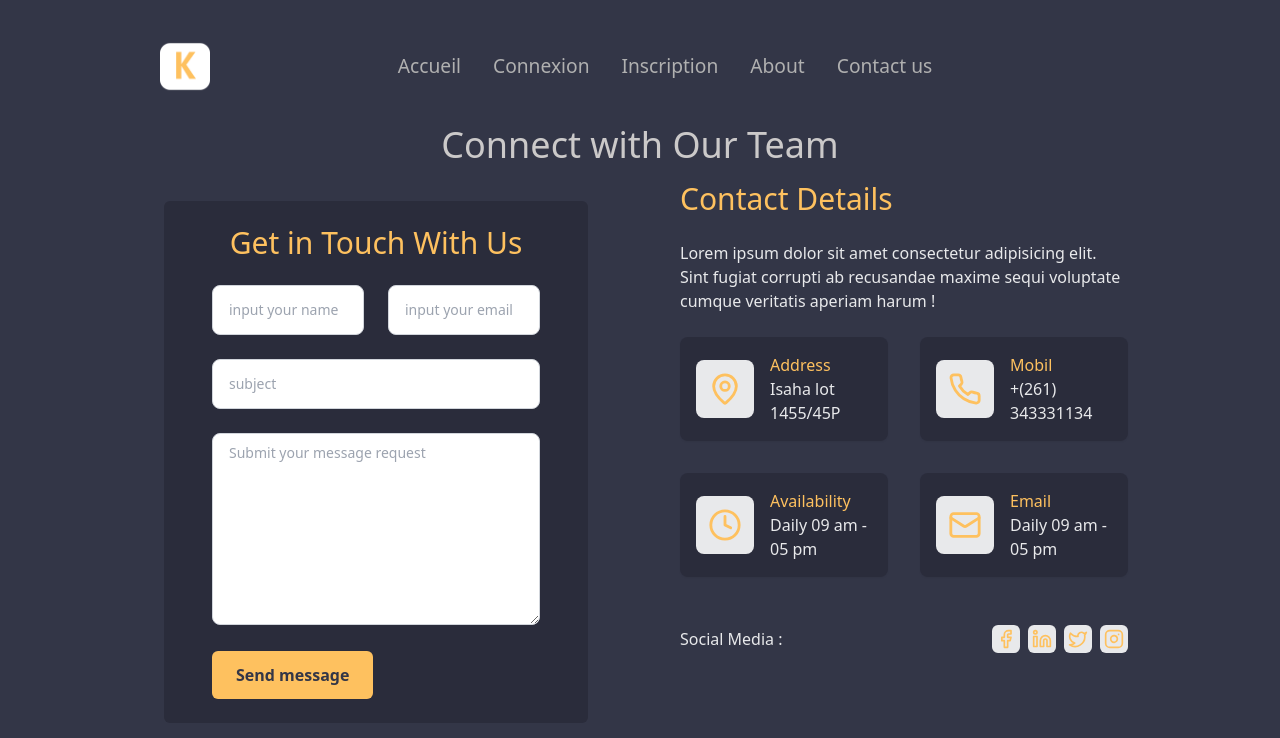
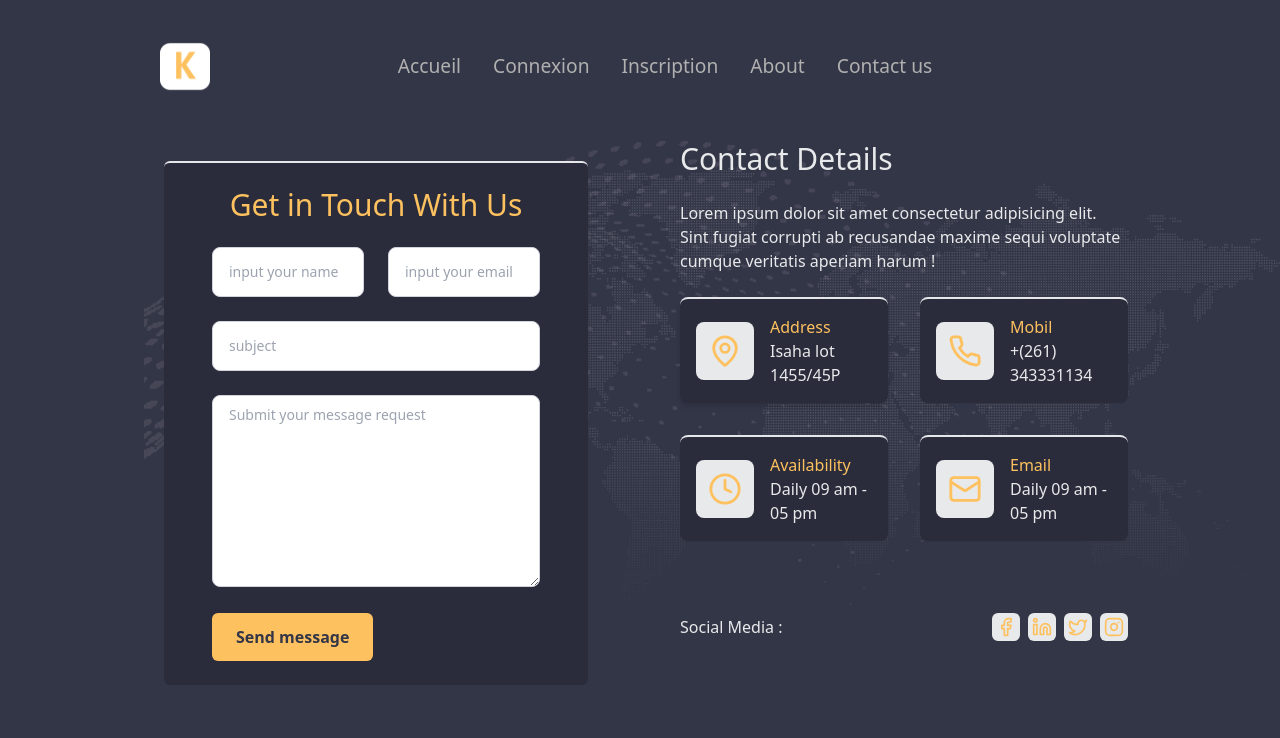
Before and after one commit to SCPR-Groupe/leFront, a React (Vite) app: page /contact in a window 1280 px wide. Shown: the top 738 px of the page. Built offline with nearby package versions, Linux system fonts and the light colour scheme.

Commit message:
plus de midification

```diff
--- a/src/page/Page_ACCES_PUBLIC/About.jsx
+++ b/src/page/Page_ACCES_PUBLIC/About.jsx
@@ -1,8 +1,12 @@
-import React from 'react'
+import React, { useEffect } from 'react'
+import functionFade from '../../PurJs/FunctionContactJs'
 
 const About = () => {
+  useEffect(() => {
+    functionFade('.ito', 10000)
+  }, [])
   return (
-    <div className='px-[10em]'>
+    <div className='px-[10em] '>
       {/* <div>
         <h1 className='text-[2rem]'>
           Team SCPR <br /> Un petit code change tout!
@@ -13,7 +17,7 @@ const About = () => {
         <img src='/public/images/about.jpg' className='w-[50vw] h-[]' />
       </div> */}
 
-      <div className='w-full flex'>
+      <div className='ito w-full flex'>
         <div className=' w-[29.5rem] h-[25rem] mt-[7rem] rounded'>
           <h1 className='text-[2rem] font-bold text-blanc'>
             TEAM SCPR <br /> Un petit code change tout!
@@ -29,9 +33,9 @@ const About = () => {
         </div>
 
         <div className=' w-[40rem] h-[28rem] rounded ml-[15vw] mt-[9rem]'>
-        <img src='/public/images/about.jpg' className='w-[50vw] h-[58vh] rounded-lg' />
+          <img src='/public/images/about.jpg' className='w-[50vw] h-[58vh] rounded-lg opacity-50 border-t-[5px]'  />
 
-        9</div>
+          </div>
 
 
         <img src='/public/photos_charlie/testimonials-left-dec.png' className='w-[70vw] h-[58vh] absolute opacity-10' />
--- a/src/page/Page_ACCES_PUBLIC/Accueil.jsx
+++ b/src/page/Page_ACCES_PUBLIC/Accueil.jsx
@@ -2,17 +2,22 @@
 import { useEffect } from "react";
 // import $ from "jquery";
 import { Facebook, Github, Linkedin, User, Warehouse } from 'lucide-react'
+import functionFade from "../../PurJs/FunctionContactJs";
 
 const Accueil = () => {
 
   useEffect(() => {
-    // $(".register").fadeIn(2000);
-  }, []);
+
+
+    functionFade('.qkory', 4000)
+
+
+}, [])
 
   return (
 
    <>
-   <div style={{background:"URL(font.png)",backgroundSize:"cover"}} className="w-[100%] h-[83vh] ml-[0vw] mt-[2vh] overflow-hidden">
+   <div style={{background:"URL(font.png)",backgroundSize:"cover"}} className="akory w-[100%] h-[83vh] ml-[0vw] mt-[2vh] overflow-hidden">
     <div className="rounded-full w-[10rem] h-[10rem] absolute bg-jaune mt-[60vh]"></div>
         <div className="w-[80%] h-[80vh] ml-[10vw] mt-[2vh]">
           <div className="mt-[15vh] ml-10">
--- a/src/page/Page_ACCES_PUBLIC/Contact.jsx
+++ b/src/page/Page_ACCES_PUBLIC/Contact.jsx
@@ -1,4 +1,4 @@
-import { useEffect } from 'react';
+import  { useEffect } from 'react';
 import { Phone, MapPin, Mail, Clock, Facebook, Linkedin, Twitter, Instagram } from 'lucide-react';
 import functionFade from '../../PurJs/FunctionContactJs';
 const Contact = () => {
@@ -13,11 +13,11 @@ const Contact = () => {
     return (
         <div className=' px-[0.6rem]  xl:px-[9rem] py-8 '>
             <div className='test2 hidden'>
-                <h1 className='text-4xl text-center text-[#cbc9c9]'>Connect with Our Team</h1>
+
             </div>
             <div className='  grid lg:grid-cols-2 gap-4 text-center sm:text-left sm:gap-16 pt-4  '>
                 <div className=' p-5'>
-                    <form action="" className='bg-[#2a2c3b] px-4 sm:px-12 py-6 rounded-md test2 hidden '>
+                    <form action="" className='bg-[#2a2c3b]  px-4 sm:px-12 py-6 rounded-md test2 hidden border-t-2 '>
                         <h1 className='text-3xl pb-6 text-jaune text-center'>Get in Touch With Us</h1>
                         <div className='grid  md:grid-cols-2 gap-6'>
                             <div className='col-span-1 '>
@@ -40,14 +40,14 @@ const Contact = () => {
                 </div>
                 <div className='  test2 hidden mx-2'>
                     <div>
-                        <h1 className='text-3xl pb-6 text-jaune '>Contact Details</h1>
+                        <h1 className='text-3xl pb-6 text-blanc '>Contact Details</h1>
                         <p className='text-blanc'>
                             Lorem ipsum dolor sit amet consectetur adipisicing elit. Sint fugiat corrupti ab recusandae maxime sequi voluptate cumque veritatis aperiam harum !
                         </p>
                     </div>
                     <div className='grid gap-8 pt-6 w-full md:grid-cols-2  xl:grid-cols-2 '>
                         {/* <div className='row-span-1 grid grid-cols-2 gap-10 '> */}
-                        <div className=' bg-[#2a2c3b] shadow-sm rounded-lg  p-4 flex items-center gap-4'>
+                        <div className=' bg-[#2a2c3b] shadow-md rounded-lg  p-4  flex  items-center gap-4  border-t-2'>
                             <div className='bg-blanc  rounded-lg flex items-center justify-center p-3'>
                                 <MapPin className='text-jaune' size={34} />
                             </div>
@@ -56,7 +56,7 @@ const Contact = () => {
                                 <p>Isaha lot 1455/45P</p>
                             </div>
                         </div>
-                        <div className='col-span-1 bg-[#2a2c3b] shadow-sm rounded-lg  gap-4 p-4 flex items-center'>
+                        <div className='col-span-1 bg-[#2a2c3b] shadow-sm rounded-lg  gap-4 p-4 flex items-center border-t-2  '>
                             <div className='bg-blanc   rounded-lg flex items-center justify-center p-3'>
                                 <Phone className='text-jaune' size={34} />
                             </div>
@@ -67,7 +67,7 @@ const Contact = () => {
                         </div>
                         {/* </div>
                         <div className='row-span-1 grid grid-cols-2 gap-10 '> */}
-                        <div className=' bg-[#2a2c3b] shadow-sm rounded-lg  gap-4 p-4 flex items-center'>
+                        <div className=' bg-[#2a2c3b] shadow-sm rounded-lg  gap-4 p-4 flex items-center border-t-2 '>
                             <div className='bg-blanc  rounded-lg flex items-center justify-center p-3'>
                                 <Clock className='text-jaune' size={34} />
                             </div>
@@ -76,7 +76,7 @@ const Contact = () => {
                                 <p>Daily 09 am - 05 pm</p>
                             </div>
                         </div>
-                        <div className=' bg-[#2a2c3b] shadow-sm rounded-lg  gap-4 p-4 flex items-center'>
+                        <div className=' bg-[#2a2c3b] shadow-sm rounded-lg  gap-4 p-4 flex items-center border-t-2  '>
                             <div className='bg-blanc   rounded-lg flex items-center justify-center p-3'>
                                 <Mail className='text-jaune' size={34} />
                             </div>
@@ -87,7 +87,7 @@ const Contact = () => {
                         </div>
                         {/* </div> */}
                     </div>
-                    <div className='flex items-center justify-between  pt-12'>
+                    <div className='flex items-center justify-between pt-6  mt-12'>
                         <div>
                             <h1 className='text-blanc'>Social Media :</h1>
                         </div>
@@ -107,8 +107,10 @@ const Contact = () => {
                         </div>
                     </div>
                 </div>
+
+            <img src='/public/photos_charlie/testimonials-left-dec.png' className='w-[70vw] h-[58vh] absolute opacity-10 -z-30' />
+            <img src='/public/photos_charlie/footer.png' className='w-[70vw] h-[58vh] absolute left-[30%] -z-30' />
             </div>
-
 
 
 
```
